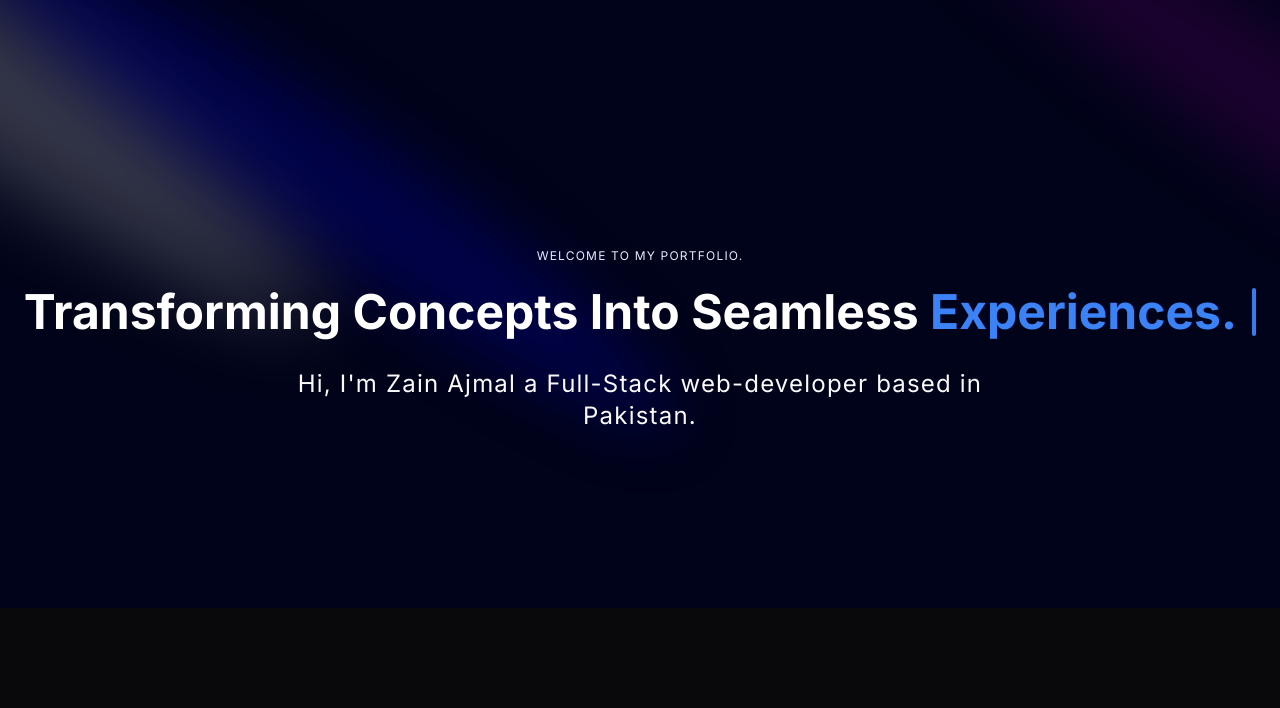
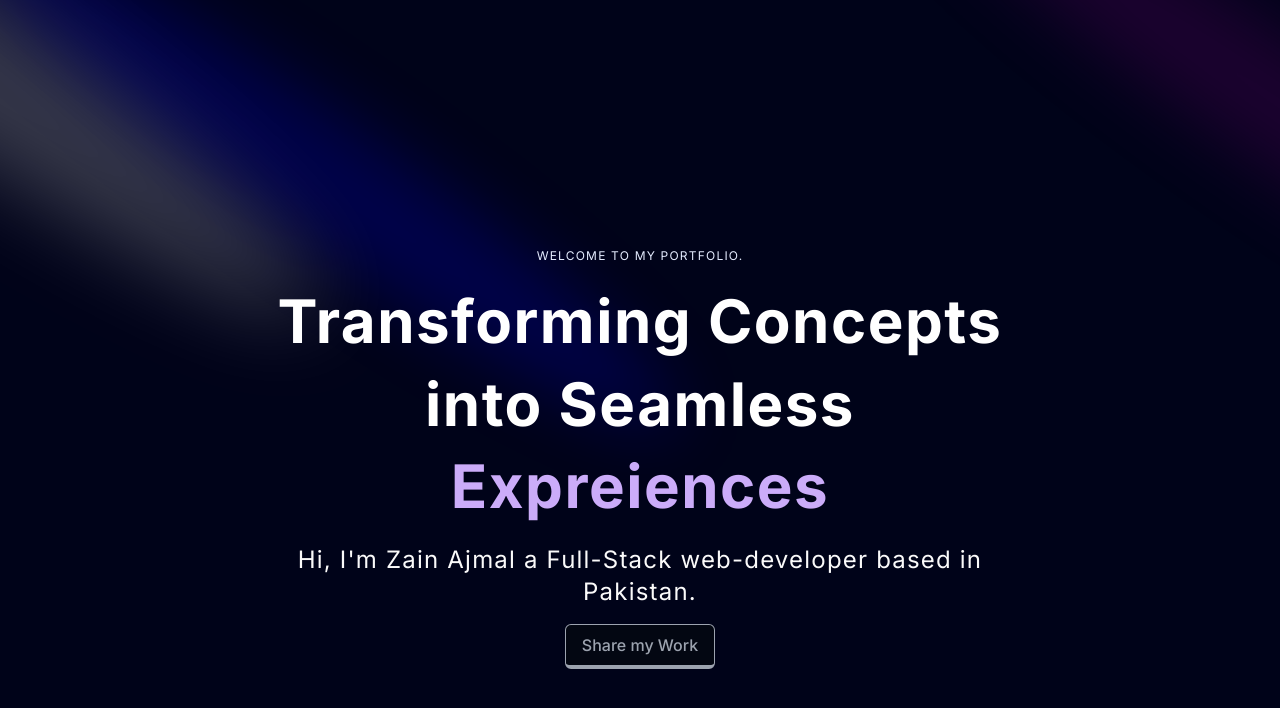
Before and after one commit to mahmoodhamd/portfolio, a Next.js app: page / in a window 1280 px wide. Shown: the top 708 px of the page. Built offline with nearby package versions, Linux system fonts and the light colour scheme.

Commit message:
new changes in section and new text effect added

```diff
--- /dev/null
+++ b/app/styles.css
@@ -0,0 +1,41 @@
+
+/* this iss the custom button */
+.boton-elegante {
+    padding: 15px 30px;
+    border: 2px solid #2c2c2c;
+    background-color: #1a1a1a;
+    color: #ffffff;
+    font-size: 1.2rem;
+    cursor: pointer;
+    border-radius: 30px;
+    transition: all 0.4s ease;
+    outline: none;
+    position: relative;
+    overflow: hidden;
+    font-weight: bold;
+  }
+
+  .boton-elegante::after {
+    content: "";
+    position: absolute;
+    top: 0;
+    left: 0;
+    width: 100%;
+    height: 100%;
+    background: radial-gradient(
+      circle,
+      rgba(255, 255, 255, 0.25) 0%,
+      rgba(255, 255, 255, 0) 70%
+    );
+    transform: scale(0);
+    transition: transform 0.5s ease;
+  }
+
+  .boton-elegante:hover::after {
+    transform: scale(4);
+  }
+
+  .boton-elegante:hover {
+    border-color: #666666;
+    background: #292929;
+  }
--- a/components/Hero.tsx
+++ b/components/Hero.tsx
@@ -1,29 +1,11 @@
 
 import React from 'react'
 import { Spotlight } from './ui/Spotlight'
-import {TypewriterEffectSmooth } from './ui/TypewriterEffect'
+import {TextGenerateEffect} from './ui/TextGenerateEffect'
+
+import '../app/styles.css';
 
 
-const words = [
-  {
-    text: "Transforming",
-  },
-  {
-    text: "Concepts",
-  },
-  {
-    text: "Into",
-  },
-  {
-    text: "Seamless",
-
-  },
-  {
-    text: "Experiences.",
-    className: "text-blue-500 dark:text-blue-500",
-
-  },
-];
 function Hero() {
   return (
 
@@ -38,7 +20,7 @@ function Hero() {
 
     </div>
 
-    <div className="h-screen w-full dark:bg-black-100 bg-white  dark:bg-grid-white/[0.03  ] bg-grid-black/[0.2]  flex items-center justify-center
+    <div className="h-screen w-full dark:bg-black-100 bg-white  dark:bg-grid-white/[0.03] bg-grid-black/[0.2]  flex items-center justify-center
     absolute top-0 left-0">
       {/* Radial gradient for the container to give a faded look */}
       <div className="absolute pointer-events-none inset-0 flex items-center justify-center
@@ -56,18 +38,23 @@ function Hero() {
 
        </h2>
 
-       <TypewriterEffectSmooth
+       <TextGenerateEffect
 
-       className="text-center text-[40rem]
-       md:text-5xl lg:text-6xl"
-       words={words}
-
+        className="text-center text-[40px]
+        md:text-5xl lg:text-6xl"
+        words="Transforming Concepts into Seamless Expreiences"
 
        />
        <p className="text-center md:tracking-wider mb-4 text-sm md:text-lg lg:text-2xl">
         Hi, I&apos;m Zain Ajmal a Full-Stack web-developer based
         in Pakistan.
        </p>
+
+       <a href='#about' className="bg-gray-950 text-gray-400 border border-gray-400 border-b-4 font-medium overflow-hidden relative px-4 py-2 rounded-md hover:brightness-150 hover:border-t-4 hover:border-b active:opacity-75 outline-none duration-300 group">
+        <span className="bg-gray-400 shadow-gray-400 absolute -top-[150%] left-0 inline-flex w-80 h-[5px] rounded-md opacity-50 group-hover:top-[150%] duration-500 shadow-[0_0_10px_10px_rgba(0,0,0,0.3)]"></span>
+         Share my Work
+        </a>
+
      </div>
       </div>
 
--- /dev/null
+++ b/components/ui/TextGenerateEffect.tsx
@@ -0,0 +1,54 @@
+"use client";
+import { useEffect } from "react";
+import { motion, stagger, useAnimate } from "framer-motion";
+import { cn } from "@/utils/cn";
+
+export const TextGenerateEffect = ({
+  words,
+  className,
+}: {
+  words: string;
+  className?: string;
+}) => {
+  const [scope, animate] = useAnimate();
+  let wordsArray = words.split(" ");
+  useEffect(() => {
+    animate(
+      "span",
+      {
+        opacity: 1,
+      },
+      {
+        duration: 2,
+        delay: stagger(0.4),
+      }
+    );
+  }, [scope.current]);
+
+  const renderWords = () => {
+    return (
+      <motion.div ref={scope}>
+        {wordsArray.map((word, idx) => {
+          return (
+            <motion.span
+              key={word + idx}
+              className={`${idx>3 ? 'text-purple' : 'dark:text-white text-black'} opacity-0`}
+            >
+              {word}{" "}
+            </motion.span>
+          );
+        })}
+      </motion.div>
+    );
+  };
+
+  return (
+    <div className={cn("font-bold", className)}>
+      <div className="my-4">
+        <div className=" dark:text-white text-black  leading-snug tracking-wide">
+          {renderWords()}
+        </div>
+      </div>
+    </div>
+  );
+};
--- a/components/ui/TypewriterEffect.tsx
+++ /dev/null
@@ -1,187 +0,0 @@
-"use client";
-
-import { cn } from "@/utils/cn";
-import { motion, stagger, useAnimate, useInView } from "framer-motion";
-import { useEffect } from "react";
-
-export const TypewriterEffect = ({
-  words,
-  className,
-  cursorClassName,
-}: {
-  words: {
-    text: string;
-    className?: string;
-  }[];
-  className?: string;
-  cursorClassName?: string;
-}) => {
-  // split text inside of words into array of characters
-  const wordsArray = words.map((word) => {
-    return {
-      ...word,
-      text: word.text.split(""),
-    };
-  });
-
-  const [scope, animate] = useAnimate();
-  const isInView = useInView(scope);
-  useEffect(() => {
-    if (isInView) {
-      animate(
-        "span",
-        {
-          display: "inline-block",
-          opacity: 1,
-          width: "fit-content",
-        },
-        {
-          duration: 0.3,
-          delay: stagger(0.1),
-          ease: "easeInOut",
-        }
-      );
-    }
-  }, [isInView]);
-
-  const renderWords = () => {
-    return (
-      <motion.div ref={scope} className="inline">
-        {wordsArray.map((word, idx) => {
-          return (
-            <div key={`word-${idx}`} className="inline-block break-words">
-              {word.text.map((char, index) => (
-                <motion.span
-                  initial={{}}
-                  key={`char-${index}`}
-                  className={cn(
-                    `dark:text-white text-black opacity-0 hidden break-words`,
-                    word.className
-                  )}
-                >
-                  {char}
-                </motion.span>
-              ))}
-              &nbsp;
-            </div>
-          );
-        })}
-      </motion.div>
-    );
-  };
-  return (
-    <div
-      className={cn(
-        "text-base sm:text-xl md:text-3xl lg:text-5xl font-bold text-center",
-        className
-      )}
-    >
-      {renderWords()}
-      <motion.span
-        initial={{
-          opacity: 0,
-        }}
-        animate={{
-          opacity: 1,
-        }}
-        transition={{
-          duration: 0.8,
-          repeat: Infinity,
-          repeatType: "reverse",
-        }}
-        className={cn(
-          "inline-block rounded-sm w-[4px] h-4 md:h-6 lg:h-10 bg-blue-500",
-          cursorClassName
-        )}
-      ></motion.span>
-    </div>
-  );
-};
-
-export const TypewriterEffectSmooth = ({
-  words,
-  className,
-  cursorClassName,
-}: {
-  words: {
-    text: string;
-    className?: string;
-  }[];
-  className?: string;
-  cursorClassName?: string;
-}) => {
-  // split text inside of words into array of characters
-  const wordsArray = words.map((word) => {
-    return {
-      ...word,
-      text: word.text.split(""),
-    };
-  });
-  const renderWords = () => {
-    return (
-      <div>
-        {wordsArray.map((word, idx) => {
-          return (
-            <div key={`word-${idx}`} className="inline-block break-words">
-              {word.text.map((char, index) => (
-                <span
-                  key={`char-${index}`}
-                  className={cn(`dark:text-white text-black break-words`, word.className)}
-                >
-                  {char}
-                </span>
-              ))}
-              &nbsp;
-            </div>
-          );
-        })}
-      </div>
-    );
-  };
-
-  return (
-    <div className={cn("flex space-x-1 my-6 break-words", className)}>
-      <motion.div
-        className="overflow-hidden pb-2"
-        initial={{
-          width: "0%",
-        }}
-        whileInView={{
-          width: "fit-content",
-        }}
-        transition={{
-          duration: 2,
-          ease: "linear",
-          delay: 1,
-        }}
-      >
-        <div
-          className="text-xs sm:text-base md:text-xl lg:text:3xl xl:text-5xl font-bold"
-          style={{
-            whiteSpace: "nowrap",
-          }}
-        >
-          {renderWords()}{" "}
-        </div>{" "}
-      </motion.div>
-      <motion.span
-        initial={{
-          opacity: 0,
-        }}
-        animate={{
-          opacity: 1,
-        }}
-        transition={{
-          duration: 0.8,
-
-          repeat: Infinity,
-          repeatType: "reverse",
-        }}
-        className={cn(
-          "block rounded-sm w-[4px]  h-4 sm:h-6 xl:h-12 bg-blue-500",
-          cursorClassName
-        )}
-      ></motion.span>
-    </div>
-  );
-};
```
